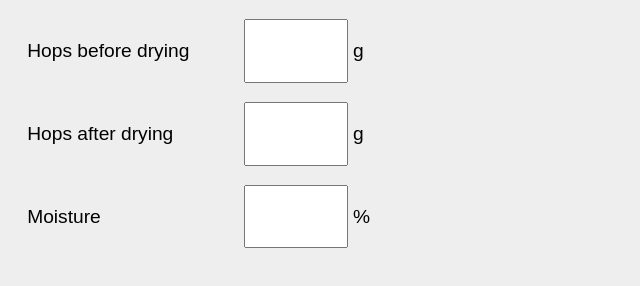
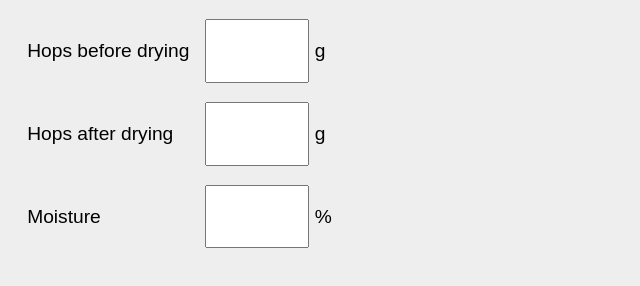
Before and after one commit to lsparey/hop-calculator, a plain HTML site: page index.html in a window 1280 px wide. Shown: the whole page, without its empty margins (0-640 px from the left). Drawn offline with Linux system fonts and the light colour scheme.

Commit message:
Resize labels

```diff
--- a/index.html
+++ b/index.html
@@ -15,7 +15,7 @@
 
             label {
                 display: inline-block;
-                width: 11em;
+                width: 9em;
             }
 
             input {
```
